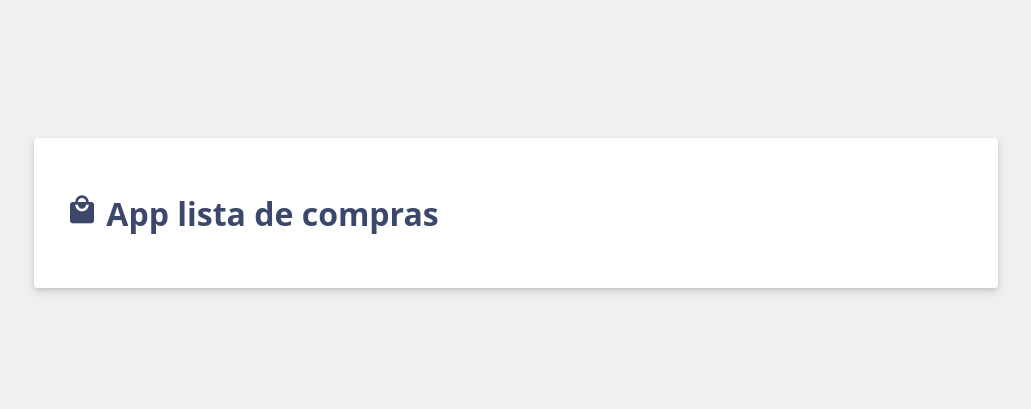
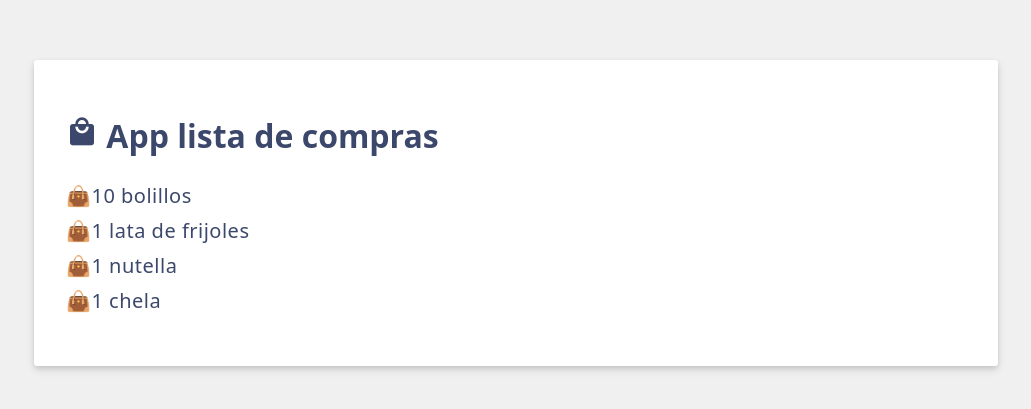
Before and after one commit to joselyn210596/DADM-2024B, a Vue app: page / in a window 1280 px wide. Shown: the part 187-596 px from the top of the page, without its empty margins (124-1155 px from the left). Built offline with nearby package versions, Linux system fonts and the light colour scheme.

Commit message:
⭐FEAT: header

```diff
--- a/src/App.vue
+++ b/src/App.vue
@@ -1,13 +1,23 @@
 <script setup>
 import{ref} from 'vue';
 const header = ref('App lista de compras');
+const items = ref([
+    {id:'0', label: '10 bolillos'},
+    {id:'1', label: '1 lata de frijoles'},
+    {id:'2', label: '1 nutella'},
+    {id:'3', label: '1 chela'}
+
+]);
 </script>
 
 <template>
 <h1>
     <i class="material-icons shopping-cart-icon">local_mall </i>
     {{ header }}
-    </h1>
+</h1>
+<ul>
+ <li v-for="item in items" :key="item.id"> 👜{{ item.label }}</li>
+</ul>
 </template>
 
 <style scoped>
```
